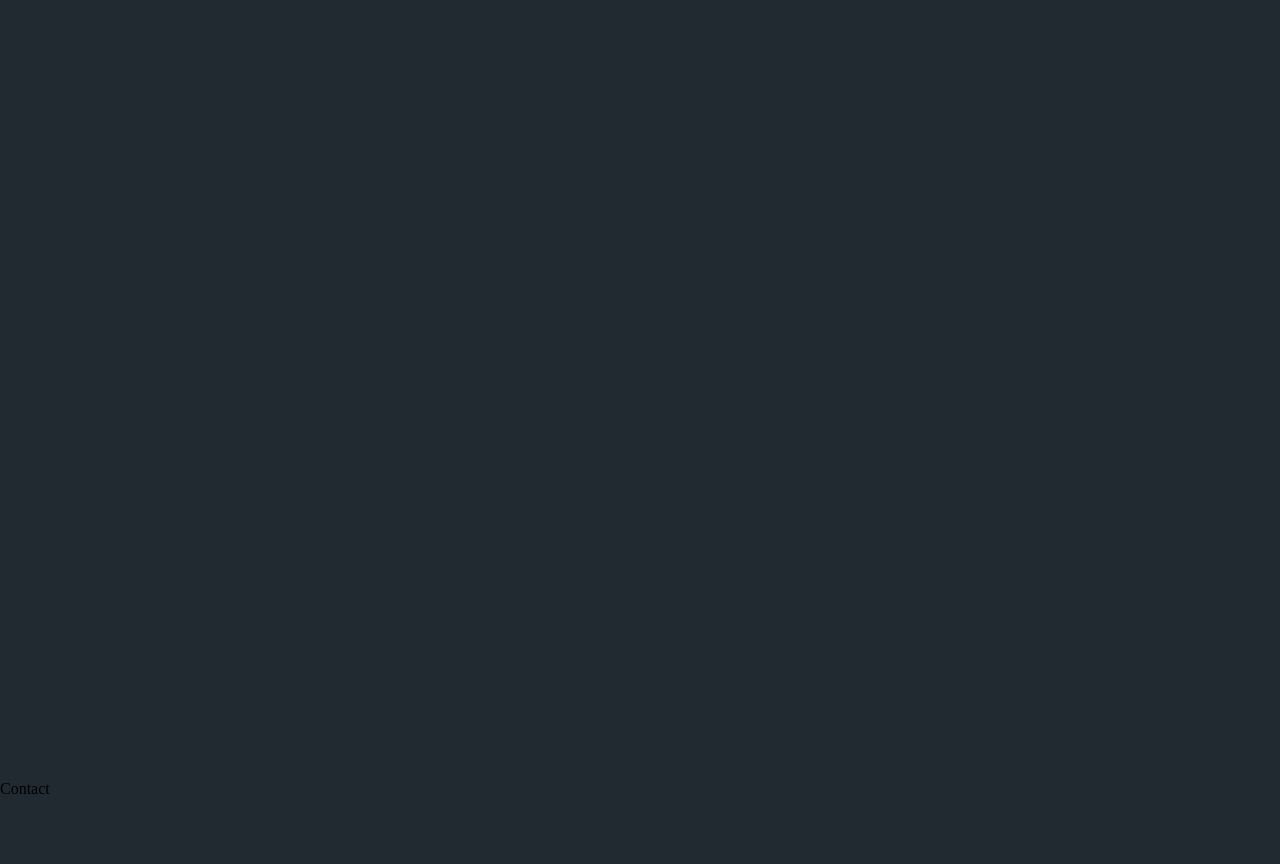
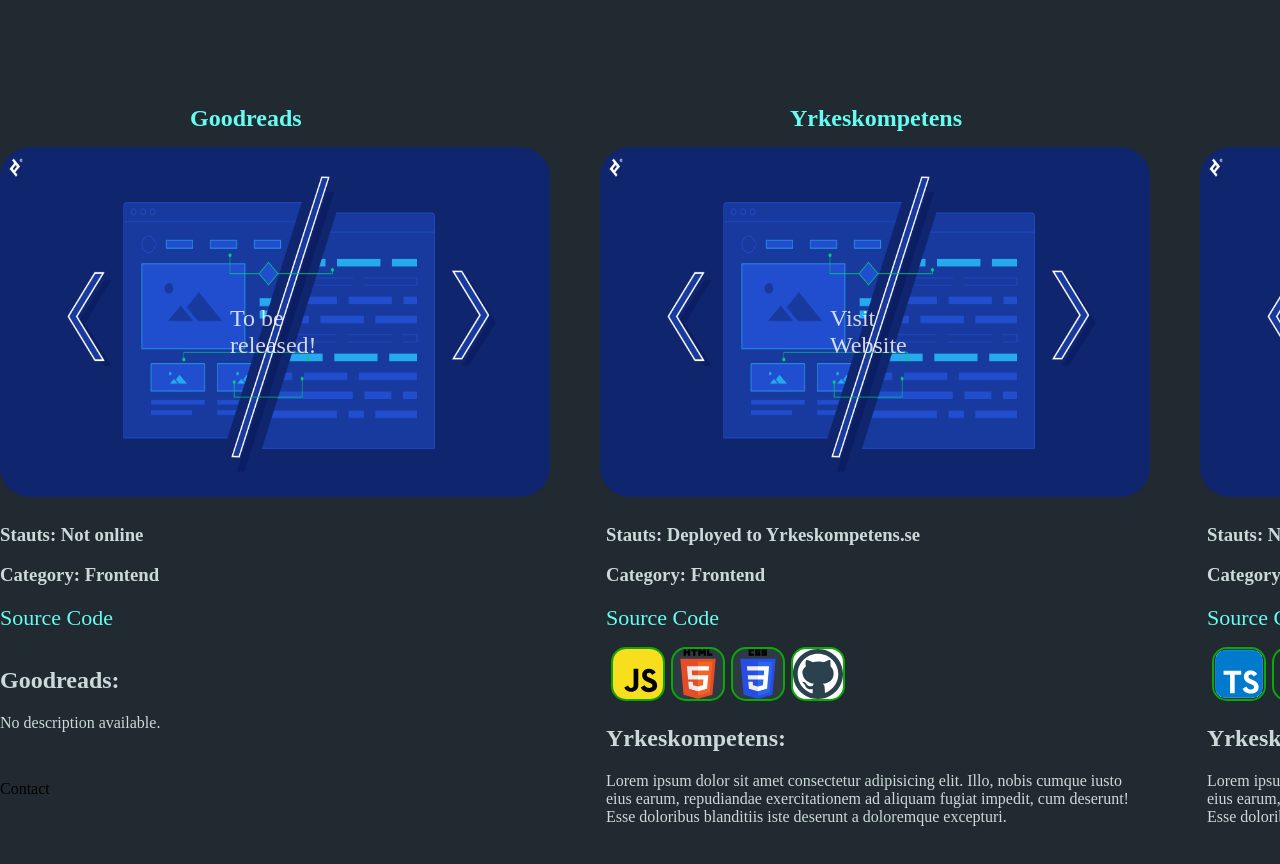
Before and after one commit to CodeMagnus1994/Magnus-Olsson-portfolio, a React (Vite) app: page / in a window 1280 px wide. Shown: the part 820-1684 px from the top of the page. Built offline with nearby package versions, Linux system fonts and the light colour scheme.

Commit message:
made entire project section

```diff
--- a/src/components/About.jsx
+++ b/src/components/About.jsx
@@ -75,12 +75,12 @@
             <a className='about-me-links' href="https://www.linkedin.com/in/magnusolsson1994/" target="_blank"rel="noopener noreferrer" alt="linkedin-link"><strong>LinkedIn</strong></a>
         </p>
         <p className='about-me-paragraph'>
+            <img className='about-me-icons' src="src/tech-images/email.svg" alt="email"/>
+            <button id="email-button" onClick={() => setOpenEmailDialog(true)} className='about-me-button'><strong>magnus1994olsson@gmail.com</strong></button>
+        </p>
+        <p className='about-me-paragraph'>
             <img className='about-me-icons' src="src/tech-images/phone.svg" alt="phone-number"/>
             <a className='about-me-links'><strong>073-424-65-04</strong></a>
-        </p>
-        <p className='about-me-paragraph'>
-            <img className='about-me-icons' src="src/tech-images/email.svg" alt="email"/>
-            <button id="email-button" onClick={() => setOpenEmailDialog(true)} className='about-me-button'><strong>magnus1994olsson@gmail.com</strong></button>
         </p>
         <p className='about-me-paragraph'>
             <img className='about-me-icons' src="src/tech-images/cv.svg" alt="résumé-about-logo"/>
--- a/src/components/Projects.jsx
+++ b/src/components/Projects.jsx
@@ -2,7 +2,91 @@
 
 function Projects() {
   return (
-    <div id="projects-layout">Projects</div>
+    <div id="projects-layout">
+      <div id="project-container-upper">
+        <section className='project-section'>
+          <h1 style={{position: 'relative', left: '190px'}} className='project-section-title'>Goodreads</h1>
+          <a className='image-link-attribute' alt="Kollicon-github-source-code" target="_blank"rel="noopener noreferrer">
+          <img className='project-image' src="src/images/project.png" alt="project"/>
+          <p className="image-click-paragraph">To be released!</p>
+          </a>
+        </section>
+          <section className='project-section'>
+          <h1 style={{position: 'relative', left: "190px"}} className='project-section-title'>Yrkeskompetens</h1>
+          <a className='image-link-attribute' href='https://github.com/CodeMagnus1994/yrkeskunskaper' alt="yrkeskompetens-live" target="_blank"rel="noopener noreferrer">
+          <img className='project-image' src="src/images/project.png" alt="project"/>
+          <p className="image-click-paragraph">Visit Website</p>
+          </a>
+        </section>
+          <section className='project-section'>
+          <h1 className='project-section-title'>Kollicon</h1>
+          <a className='image-link-attribute' href='https://github.com/CodeMagnus1994/KOLLiCon' alt="github-kollicon" target="_blank"rel="noopener noreferrer">
+          <img className='project-image' src="src/images/project.png" alt="project"/>
+          <p className="image-click-paragraph">Visit Github</p>
+          </a>
+        </section>
+       </div>
+
+       <div id="project-container-lower">
+        <section className="lower-section">
+          <h3 className='project-lower-text'>Stauts: Not online</h3>
+          <h3 className='project-lower-text'>Category: Frontend</h3>
+          <a className='source-code-link'  alt="Github-yrkeskompetens">Source Code</a>
+          <div className='project-tech-list'>
+            <ul className='project-lower-tech-list'>
+          </ul>
+          </div>
+          <div className='project-description'>
+            <h2>Goodreads:</h2>
+            <p>No description available.</p>
+          </div>
+        </section>
+
+       <section style={{position: 'relative', right: "344px"}} className="lower-section">
+          <h3 className='project-lower-text'>Stauts: Deployed to Yrkeskompetens.se</h3>
+          <h3 className='project-lower-text'>Category: Frontend</h3>
+          <a className='source-code-link' href='https://github.com/CodeMagnus1994/yrkeskunskaper' alt="github-yrkeskompetens" target="_blank"rel="noopener noreferrer">Source Code</a>
+          <div className='project-tech-list'>
+            <ul className='project-lower-tech-list'>
+            <li className='project-lower-tech-li' ><img className="project-lower-tech-image" src="src/tech-images/javascript.svg" alt="javascript-lower-project-image"/></li>
+            <li className='project-lower-tech-li' ><img style={{backgroundColor: "#2e3944"}} className="project-lower-tech-image" src="src/tech-images/html-5.svg" alt="html-lower-project-image"/></li>
+            <li className='project-lower-tech-li' ><img style={{backgroundColor: "#2e3944"}} className="project-lower-tech-image" src="src/tech-images/css-3.svg" alt="css-lower-project-image"/></li>
+            <li className='project-lower-tech-li' ><img style={{backgroundColor:"white"}} className="project-lower-tech-image" src="src/tech-images/github.svg" alt="github-lower-project-image"/></li>
+          </ul>
+          </div>
+          <div className='project-description'>
+            <h2>Yrkeskompetens:</h2>
+            <p>Lorem ipsum dolor sit amet consectetur adipisicing elit.
+              Illo, nobis cumque iusto eius earum, repudiandae exercitationem
+              ad aliquam fugiat impedit, cum deserunt!
+               Esse doloribus blanditiis iste deserunt a doloremque excepturi.</p>
+          </div>
+        </section>
+
+       <section style={{position: 'relative', right: "693px"}} className="lower-section">
+          <h3 className='project-lower-text'>Stauts: Not online</h3>
+          <h3 className='project-lower-text'>Category: Fullstack</h3>
+          <a className='source-code-link' href='https://github.com/CodeMagnus1994/KOLLiCon' alt="github-kollicon" target="_blank"rel="noopener noreferrer">Source Code</a>
+          <div className='project-tech-list'>
+            <ul className='project-lower-tech-list'>
+            <li className='project-lower-tech-li' ><img className="project-lower-tech-image" src="src/tech-images/typescript-svgrepo-com.svg" alt="typescript-lower-project-image"/></li>
+            <li className='project-lower-tech-li' ><img className="project-lower-tech-image" src="src/tech-images/java.svg" alt="java-lower-project-image"/></li>
+            <li className='project-lower-tech-li' ><img className="project-lower-tech-image" src="src/tech-images/spring.svg" alt="spring-lower-project-image"/></li>
+            <li className='project-lower-tech-li' ><img className="project-lower-tech-image" src="src/tech-images/react-js.svg" alt="react-js-lower-project-image"/></li>
+            <li className='project-lower-tech-li' ><img className="project-lower-tech-image" src="src/tech-images/materialui.svg" alt="material-ui-lower-project-image"/></li>
+            <li className='project-lower-tech-li' ><img style={{backgroundColor:"white"}} className="project-lower-tech-image" src="src/tech-images/github.svg" alt="github-lower-project-image"/></li>
+          </ul>
+          </div>
+          <div className='project-description'>
+            <h2>Yrkeskompetens:</h2>
+            <p>Lorem ipsum dolor sit amet consectetur adipisicing elit.
+              Illo, nobis cumque iusto eius earum, repudiandae exercitationem
+              ad aliquam fugiat impedit, cum deserunt!
+               Esse doloribus blanditiis iste deserunt a doloremque excepturi.</p>
+          </div>
+        </section>
+       </div>
+    </div>
   )
 }
 
--- a/src/index.css
+++ b/src/index.css
@@ -280,6 +280,130 @@
   height: 100vh;
 }
 
+#project-container-upper {
+  width: 1800px;
+  height: 700px;
+  margin-left: auto;
+  margin-right: auto;
+  position: relative;
+  top: 100px;
+  display: flex;
+}
+
+#project-container-lower {
+  width: 1800px;
+  height: 100px;
+  margin-left: auto;
+  margin-right: auto;
+  position: relative;
+  bottom: 175px;
+  display: flex;
+  gap: 410px;
+}
+
+.project-section {
+  width: 600px;
+}
+
+.project-section-title {
+  width: 100px;
+  position: relative;
+  left: 220px;
+  top: 5px;
+  color: #66fcf1;
+}
+
+.project-image {
+  width: 550px;
+  height: 350px;
+  border-radius: 30px;
+}
+
+.project-image:hover {
+  opacity: 0.5;
+}
+
+.image-click-paragraph {
+  position: relative;
+  bottom: 220px;
+  left: 230px;
+  opacity: 0.8;
+  color: white;
+  pointer-events: none;
+  font-size: 24px;
+  width: 100px;
+  height: 100px;
+}
+
+.image-link-attribute {
+  text-decoration: none;
+  position: absolute;
+  width: 100px;
+  height: 100px;
+}
+
+.project-lower-text {
+  color: rgb(203, 218, 217);
+}
+
+.project-lower-button {
+  color: black;
+  background-color: 2e3944;
+  opacity: 0.2;
+  width: 550px;
+  height: 100px;
+  cursor: pointer;
+  font-size: 24px;
+  border-top: solid 10px black;
+  border-radius: 8px;
+  -webkit-mask-image: linear-gradient(to bottom, black 0%, transparent 100%);
+  mask-image: linear-gradient(to bottom, black 0%, transparent 100%);
+}
+
+.project-lower-button:hover {
+  opacity: 1;
+}
+
+.project-lower-tech-list {
+  display: flex;
+  gap: 20px;
+  list-style-type: none;
+  position: relative;
+  right: 35px;
+  margin-bottom: 15px;
+}
+
+.project-lower-tech-image {
+  height: 50px;
+  border: 2px solid rgb(9, 170, 4);
+  border-radius: 15px;
+}
+
+.project-lower-tech-li {
+  width: 40px;
+}
+
+.project-description {
+  color: rgb(203, 218, 217);
+  width: 540px;
+  height: 150px;
+  border-radius: 15px;
+}
+
+.source-code-link {
+  text-decoration: none;
+  font-size: 22px;
+  color: #66fcf1;
+}
+
+.source-code-link:hover {
+  color: white;
+}
+
+ {
+  /*CONTACT*/
+}
+
 #contact-layout {
   width: 100%;
   height: 100vh;
```
Also changed, not shown: src/images/project.png (added).
